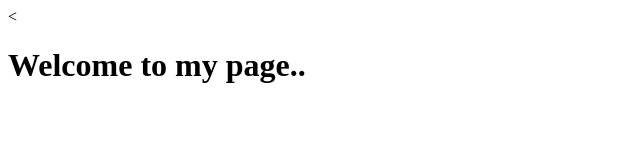
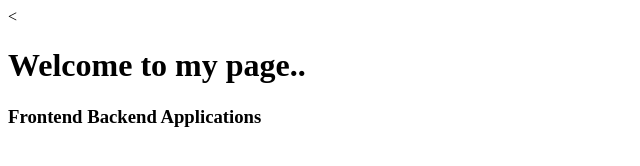
Before and after one commit to jawaluke/LearningPratisingGit1, a plain HTML site: page index.html in a window 1280 px wide. Shown: the whole page, without its empty margins (0-640 px from the left). Drawn offline with Linux system fonts and the light colour scheme.

Commit message:
update in index
application tags are created

```diff
--- a/index.html
+++ b/index.html
@@ -6,5 +6,7 @@
   </head>
   <body>
         <h1>Welcome to my page..</h1>
+
+        <h3>Frontend Backend Applications</h3>
   </body>
 </html>
```
